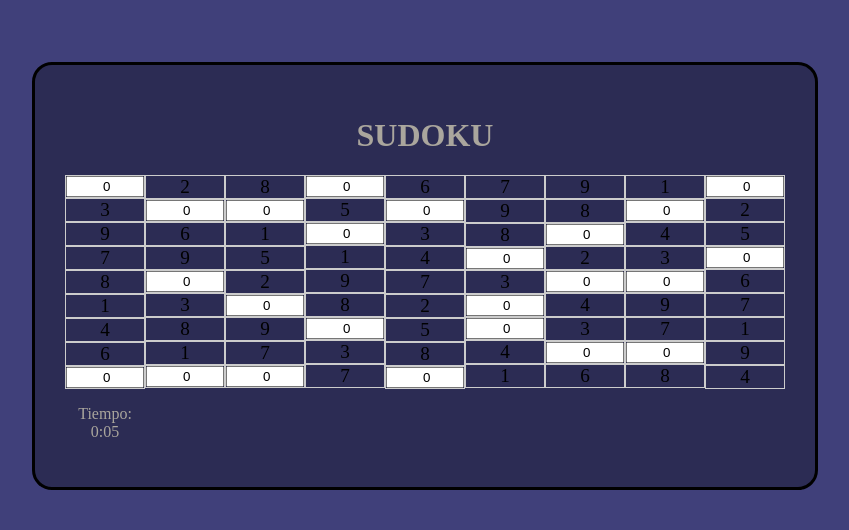
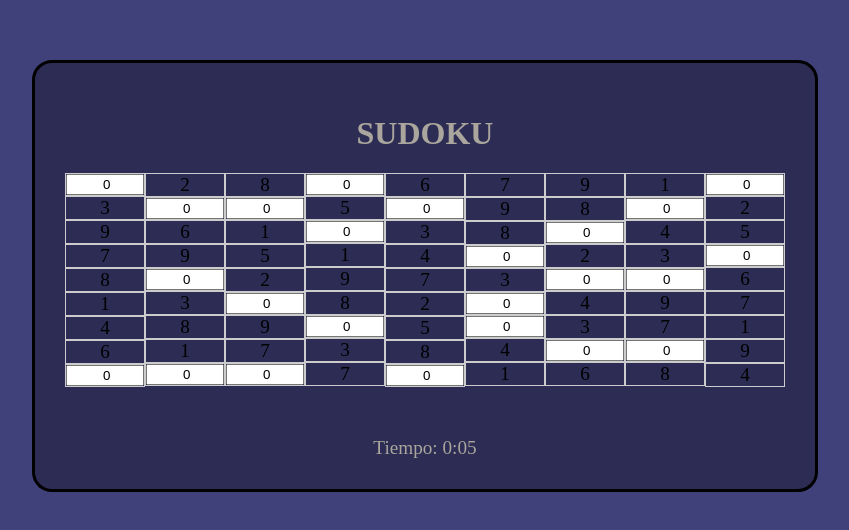
Before and after one commit to LucasAguilar647/SUDOKU.app, a React (Vite) app: page / in a window 1280 px wide. Shown: the part 132-662 px from the top of the page, without its empty margins (215-1064 px from the left). Built offline with nearby package versions, Linux system fonts and the light colour scheme.

Commit message:
agregue el timer para que aparezca cuando termina

```diff
--- a/src/App.jsx
+++ b/src/App.jsx
@@ -1,17 +1,19 @@
+import { useState } from "react";
+import { PantallaGanador } from "./components/PantallaGanador";
 import SudokuBoard from "./components/SudokuBoard";
 import sudokuIncomplete from "./assets/sudokuIncomplete";
-import { useState } from "react";
+import Timer from "./components/Timer";
 import "./css/app.css";
-import { PantallaGanador } from "./components/PantallaGanador";
 
 function App() {
-  const [isComplete, setIsComplete] = useState(24);
+  const [isComplete, setIsComplete] = useState(0);
+  const [tiempoTranscurrido, setTiempoTranscurrido] = useState(0);
 
   return (
     <div className="container">
       <div className="recuadro-juego">
         {isComplete === 25 ? (
-          <PantallaGanador />
+          <PantallaGanador tiempoTranscurrido={tiempoTranscurrido} />
         ) : (
           <>
             <h1>SUDOKU</h1>
@@ -21,6 +23,7 @@ function App() {
               isComplete={isComplete}
               setIsComplete={setIsComplete}
             />
+            <Timer setTiempo={setTiempoTranscurrido} />
           </>
         )}
       </div>
--- a/src/components/PantallaGanador.jsx
+++ b/src/components/PantallaGanador.jsx
@@ -1,12 +1,19 @@
 import React from 'react'
 import '../css/pantallaGanador.css'
 
-export const PantallaGanador = () => {
+
+export const PantallaGanador = ({ tiempoTranscurrido }) => {
+
+    const formatTime = (timeInSeconds) => {
+        const minutes = Math.floor(timeInSeconds / 60);
+        const remainingSeconds = timeInSeconds % 60;
+        return `${minutes}:${remainingSeconds < 10 ? '0' : ''}${remainingSeconds}`;
+      };
+
   return (
     <div>
         <h1>¡Felicidades!</h1>
-        <h3>Ha completado el SUDOKU en 10 minutos</h3>
+        <h3>Ha completado el SUDOKU en {formatTime(tiempoTranscurrido)} minutos</h3>
     </div>
-
-  )
-}
+  );
+};
--- a/src/components/SudokuBoard.jsx
+++ b/src/components/SudokuBoard.jsx
@@ -1,17 +1,21 @@
-import React, { useState } from 'react';
-import sudokuComplete from '../assets/sudokuComplete'
-import '../css/SudokuBoard.css';
-import Timer from './Timer';
+import React, { useState } from "react";
+import sudokuComplete from "../assets/sudokuComplete";
+import "../css/SudokuBoard.css";
 
 function SudokuBoard({ sudokuIncomplete, setIsComplete, isComplete }) {
-  const [inputValues, setInputValues] = useState(sudokuIncomplete.map(row => row.slice()));
+  const [inputValues, setInputValues] = useState(
+    sudokuIncomplete.map((row) => row.slice())
+  );
   const [isValid, setIsValid] = useState(false);
-
 
   const handleInputChange = (event, rowIndex, colIndex) => {
     const { value } = event.target;
     const newInputValues = inputValues.map((row, rIndex) =>
-      row.map((cell, cIndex) => (rIndex === rowIndex && cIndex === colIndex ? parseInt(value) || '' : cell))
+      row.map((cell, cIndex) =>
+        rIndex === rowIndex && cIndex === colIndex
+          ? parseInt(value) || ""
+          : cell
+      )
     );
     setInputValues(newInputValues);
 
@@ -28,7 +32,10 @@ function SudokuBoard({ sudokuIncomplete, setIsComplete, isComplete }) {
       {inputValues.map((row, rowIndex) => (
         <div key={rowIndex} className="sudoku-row">
           {row.map((cell, colIndex) => (
-            <div key={colIndex} className={`sudoku-cell ${!isValid ? 'invalid' : ''}`}>
+            <div
+              key={colIndex}
+              className={`sudoku-cell ${!isValid ? "invalid" : ""}`}
+            >
               {sudokuIncomplete[rowIndex][colIndex] !== 0 ? (
                 sudokuIncomplete[rowIndex][colIndex]
               ) : (
@@ -36,15 +43,15 @@ function SudokuBoard({ sudokuIncomplete, setIsComplete, isComplete }) {
                   type="number"
                   autoComplete="off"
                   value={inputValues[rowIndex][colIndex]}
-                  onChange={(event) => handleInputChange(event, rowIndex, colIndex)}
+                  onChange={(event) =>
+                    handleInputChange(event, rowIndex, colIndex)
+                  }
                 />
               )}
             </div>
           ))}
         </div>
       ))}
-
-      <Timer/>
     </div>
   );
 }
--- a/src/components/Timer.jsx
+++ b/src/components/Timer.jsx
@@ -7,11 +7,12 @@ const Timer = ({ setTiempo }) => {
 
   useEffect(() => {
     const intervalId = setInterval(() => {
-      setSeconds((prevSeconds) => prevSeconds + 1);
+      setSeconds(prevSeconds => prevSeconds + 1);
+      setTiempo(prevTiempo => prevTiempo + 1);
     }, 1000);
 
     return () => clearInterval(intervalId);
-  }, []);
+  }, [setTiempo]);
 
   const formatTime = (timeInSeconds) => {
     const minutes = Math.floor(timeInSeconds / 60);
@@ -20,8 +21,7 @@ const Timer = ({ setTiempo }) => {
   };
 
   return (
-      <p>Tiempo: {formatTime(seconds)}</p>
-
+    <p>Tiempo: {formatTime(seconds)}</p>
   );
 };
 
--- a/src/css/timer.css
+++ b/src/css/timer.css
@@ -1,4 +1,7 @@
 p{
     color: #aaa69d;
     text-align: center;
+    font-size: larger;
+    margin: auto;
+    margin-top: 50px;
 }
```
